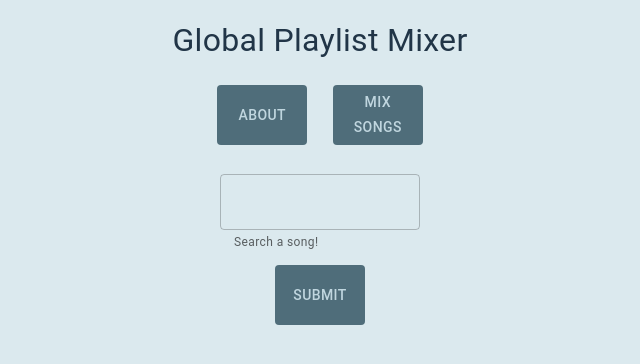
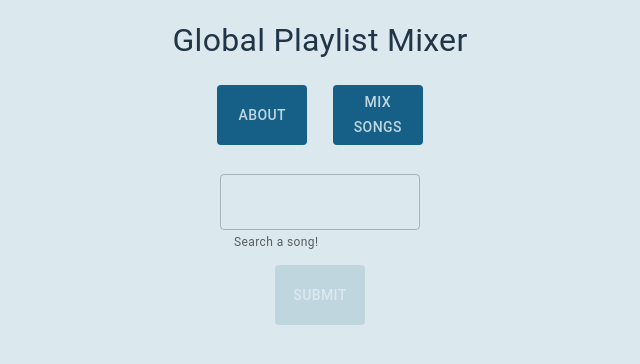
Before and after one commit to JohnDesiderio/playlist-app, a React (Vite) app: page / in a window 1280 px wide. Shown: the top 364 px of the page, without its empty margins (320-960 px from the left). Built offline with nearby package versions, Linux system fonts and the light colour scheme.

Commit message:
Updated button styling

```diff
--- a/src/components/component-manager/component-manager-styles.ts
+++ b/src/components/component-manager/component-manager-styles.ts
@@ -7,7 +7,7 @@ export const headerTextStyles = {
 }
 
 export const buttonStyles = {
-    backgroundColor: theme.palette.primary.dark,
+    backgroundColor: theme.palette.secondary.dark,
     color: theme.palette.primary.main,
     width: '90px',
     height: '60px',
--- a/src/components/landing-page/landing-page.tsx
+++ b/src/components/landing-page/landing-page.tsx
@@ -1,8 +1,7 @@
-import React, { useEffect } from 'react';
-import { Grid, Box, Typography } from '@mui/material';
+import React from 'react';
+import { Grid } from '@mui/material';
 import { landingPageStyles } from './landing-page-styles';
 import ComponentManagerGrid from '../component-manager/component-manager';
-import TextfieldSearchGrid from '../textfield-search/textfield-search-grid';
 
 /*
 import { SpotifyApi } from '@spotify/web-api-ts-sdk';
--- /dev/null
+++ b/src/components/textfield-search/ITextfieldProps.ts
@@ -0,0 +1,3 @@
+export interface ITextfieldProps {
+    handleDisable: (bool: boolean) => void,
+}
--- a/src/components/textfield-search/search-button.tsx
+++ b/src/components/textfield-search/search-button.tsx
@@ -5,7 +5,10 @@ import { searchButtonStyles } from './textfield-search-styles';
 const SearchButton:React.FC<ButtonProps> = (props: ButtonProps) => {
 
     return (
-        <Button {...props} sx={searchButtonStyles}>Submit</Button>
+        <Button
+            {...props}
+            sx={searchButtonStyles}
+        >Submit</Button>
     )
 }
 
--- a/src/components/textfield-search/search-textfield.tsx
+++ b/src/components/textfield-search/search-textfield.tsx
@@ -1,17 +1,30 @@
-import React, { useState } from 'react';
+import React, { useState, useEffect } from 'react';
 import { TextField, TextFieldProps } from '@mui/material';
 import { searchTextFieldStyles } from './textfield-search-styles';
+import { ITextfieldProps } from './ITextfieldProps';
 
-const SearchTextField:React.FC<TextFieldProps> = (props: TextFieldProps) => {
+type SearchTextFieldProps = TextFieldProps & ITextfieldProps;
+
+const SearchTextField:React.FC<SearchTextFieldProps> = (props: SearchTextFieldProps) => {
     const [text, setText] = useState<string>('')
-
+    const [disableSearch, setDisableSearch] = useState<boolean>(true);
 
     const onTextChange = (e: any) => {
+        if (/(?!^$)([^\s])/.test(e.target.value)) {
+             setDisableSearch(false);
+        } else {
+            setDisableSearch(true);
+        }
         setText(e.target.value);
     }
 
+    useEffect(() => {
+        props.handleDisable(disableSearch)
+    }, [text])
+
     return (
         <TextField
+            {...props}
             sx={searchTextFieldStyles}
             helperText='Search a song!'
             value={text}
--- a/src/components/textfield-search/textfield-search-grid.tsx
+++ b/src/components/textfield-search/textfield-search-grid.tsx
@@ -1,9 +1,15 @@
-import React from 'react';
+import React, { useState } from 'react';
 import SearchTextField from './search-textfield';
 import { Grid } from '@mui/material';
 import SearchButton from './search-button';
 
-const TextfieldSearchGrid:React.FC<{}> = (props) => {
+const TextfieldSearchGrid:React.FC<{}> = () => {
+    const [disableSearch, setDisableSearch] = useState<boolean>(true);
+
+    const textfieldCallback = (disable: boolean) => {
+        setDisableSearch(disable);
+    }
+
     return (
         <Grid
             container
@@ -12,8 +18,12 @@ const TextfieldSearchGrid:React.FC<{}> = (props) => {
             direction='column'
             sx={{marginTop: '2vh'}}
         >
-            <SearchTextField/>
-            <SearchButton/>
+            <SearchTextField
+                handleDisable={textfieldCallback}
+            />
+            <SearchButton
+                disabled={disableSearch}
+            />
         </Grid>
     );
 }
--- a/src/components/textfield-search/textfield-search-styles.ts
+++ b/src/components/textfield-search/textfield-search-styles.ts
@@ -1,18 +1,22 @@
 import theme from "../theme/theme";
 
 export const searchButtonStyles = {
-    backgroundColor: theme.palette.primary.dark,
+    backgroundColor: theme.palette.secondary.dark,
     color: theme.palette.primary.main,
     width: '90px',
     height: '60px',
     margin: '1vw',
+    '&.Mui-disabled': {
+        backgroundColor: theme.palette.primary.main,
+        color: theme.palette.primary.light,
+    }
 }
 
 export const searchTextFieldStyles = {
     width: '200px',
     "& .MuiOutlinedInput-root.Mui-focused": {
         "& > fieldset": {
-          borderColor: theme.palette.primary.dark,
+          borderColor: theme.palette.secondary.main,
         }
     },
 }
```
